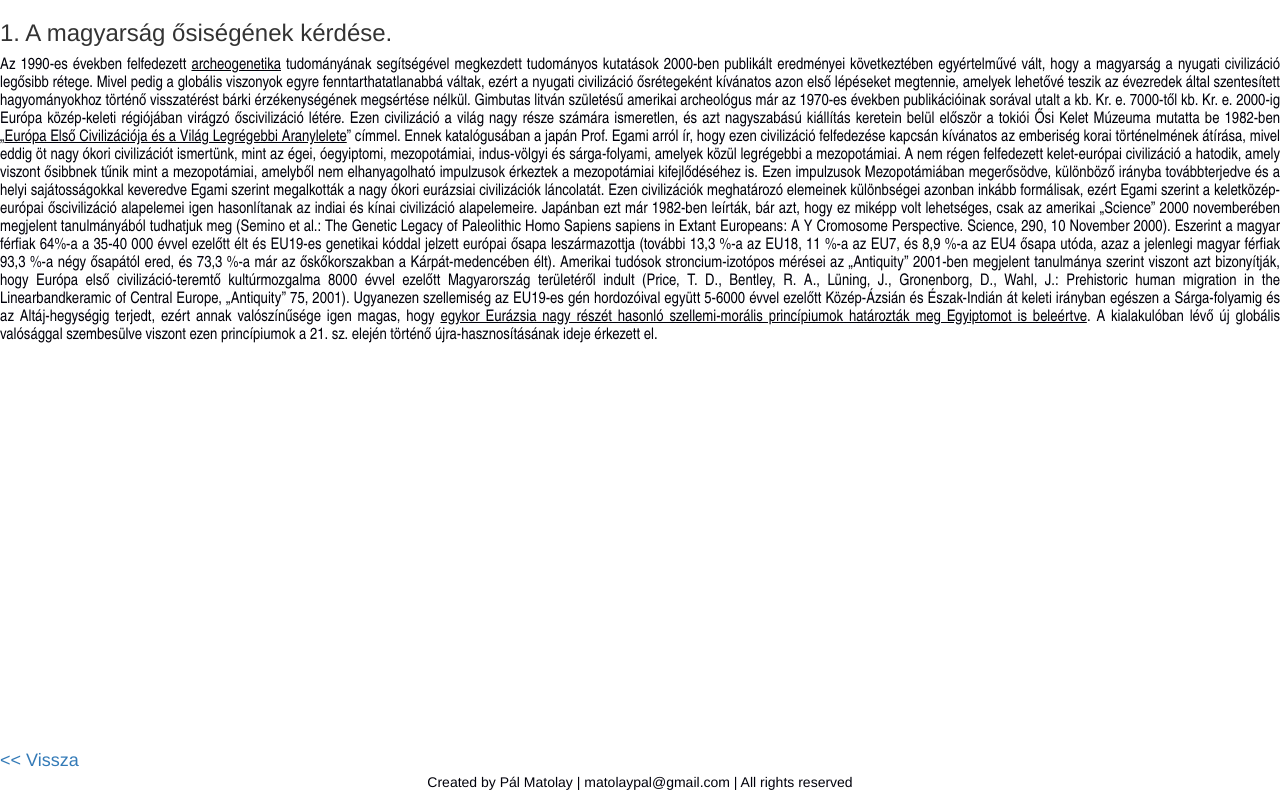
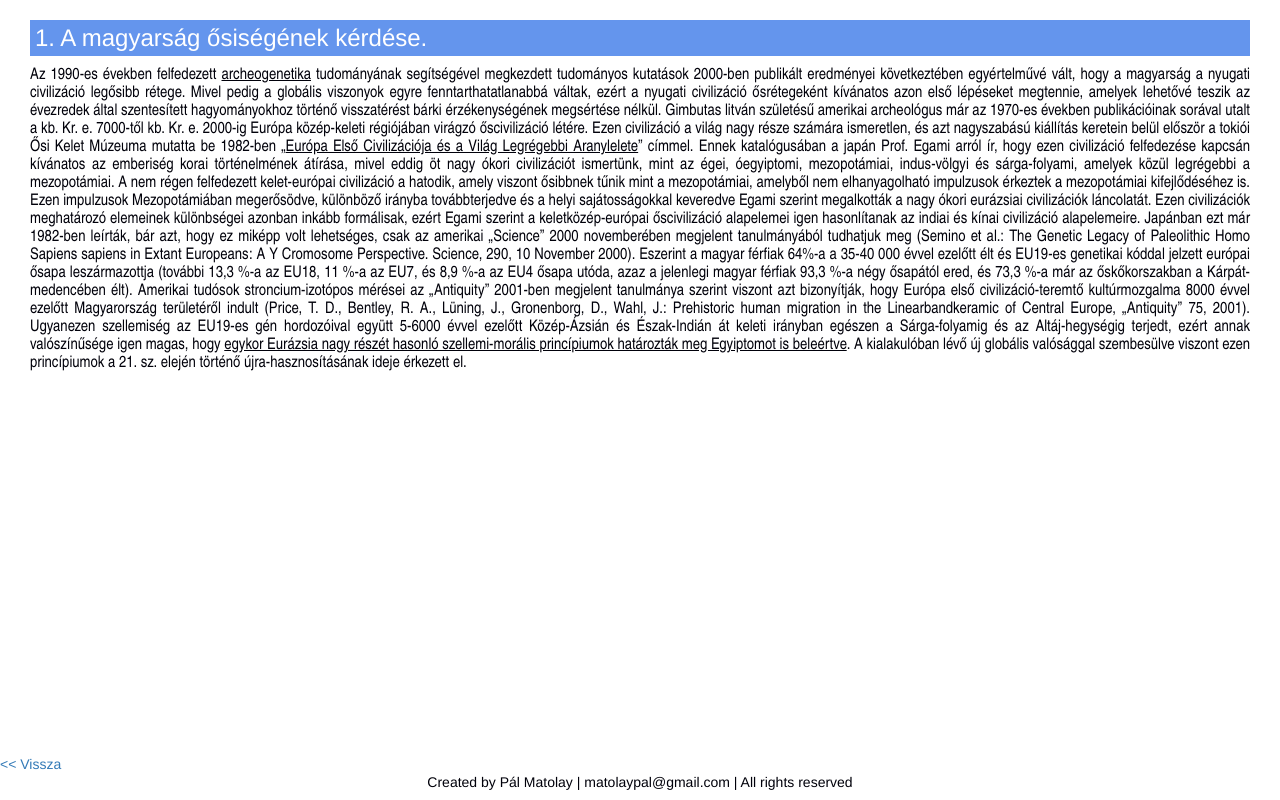
Before and after one commit to annamatolay/project_zoltan, a Flask app: page /chapter/1 in a window 1280 px wide. Run offline with Flask 2, Linux system fonts and the light colour scheme; some libraries are stand-ins or nearby versions.

Commit message:
get some style

```diff
--- /dev/null
+++ b/static/css/style.css
@@ -0,0 +1,12 @@
+.text-box {
+    margin-left: 30px;
+    margin-right: 30px;
+}
+
+h3{
+    /*max-width: 100%;*/
+    /*width: auto;*/
+    padding: 5px;
+    background-color: cornflowerblue;
+    color: white;
+}
--- a/templates/chapter.html
+++ b/templates/chapter.html
@@ -20,14 +20,15 @@
     <script src="https://maxcdn.bootstrapcdn.com/bootstrap/3.3.7/js/bootstrap.min.js"
             integrity="sha384-Tc5IQib027qvyjSMfHjOMaLkfuWVxZxUPnCJA7l2mCWNIpG9mGCD8wGNIcPD7Txa"
             crossorigin="anonymous"></script>
+    <link rel="stylesheet" href="/static/css/style.css" charset="utf-8">
 </head>
 <body>
 <div id="{{ chapter }}">
-    <div id="text"></div>
+    <div id="text" class="text-box"></div>
     <br><br><br>
 </div>
 <div class="footer navbar-fixed-bottom ">
-    <a href="/" style="font-size: large"> << Vissza</a>
+    <a href="/" > << Vissza</a>
     <div class="text-center">
         <p id= "navbartext">Created by Pál Matolay | matolaypal@gmail.com | All rights reserved</p>
     </div>
--- a/templates/index.html
+++ b/templates/index.html
@@ -21,8 +21,11 @@
     <script src="https://maxcdn.bootstrapcdn.com/bootstrap/3.3.7/js/bootstrap.min.js"
             integrity="sha384-Tc5IQib027qvyjSMfHjOMaLkfuWVxZxUPnCJA7l2mCWNIpG9mGCD8wGNIcPD7Txa"
             crossorigin="anonymous"></script>
+
+    <link rel="stylesheet" href="/static/css/style.css" charset="utf-8">
 </head>
 <body>
+<div class="text-box">
     <h1>Lépő Zoltán:</h1>
     <a href="mailto:lepo.zoltan.2008@gmail.com" target="_top">lepo.zoltan.2008@gmail.com</a>
     <h2>A Magyar MAG-nép Méltóságának és Örökségének Ügye Közügy</h2>
@@ -46,6 +49,7 @@
     18. A magyar néprajz bizonyítékai. <a href="chapter/18">Tovább</a><br/>
     19. A művészettörténet megkérdőjelezhető megállapításai. <a href="chapter/19">Tovább</a><br/>
     20. A szellemtörténet Új Paradigmája megteremtésének szükségessége. <a href="chapter/20">Tovább</a><br/>
+</div>
 <div class="footer navbar-fixed-bottom text-center">
     <p id= "navbartext">Created by Pál Matolay | matolaypal@gmail.com | All rights reserved</p>
 </div>
```
Lines whose indentation alone changed are shown as unchanged.
